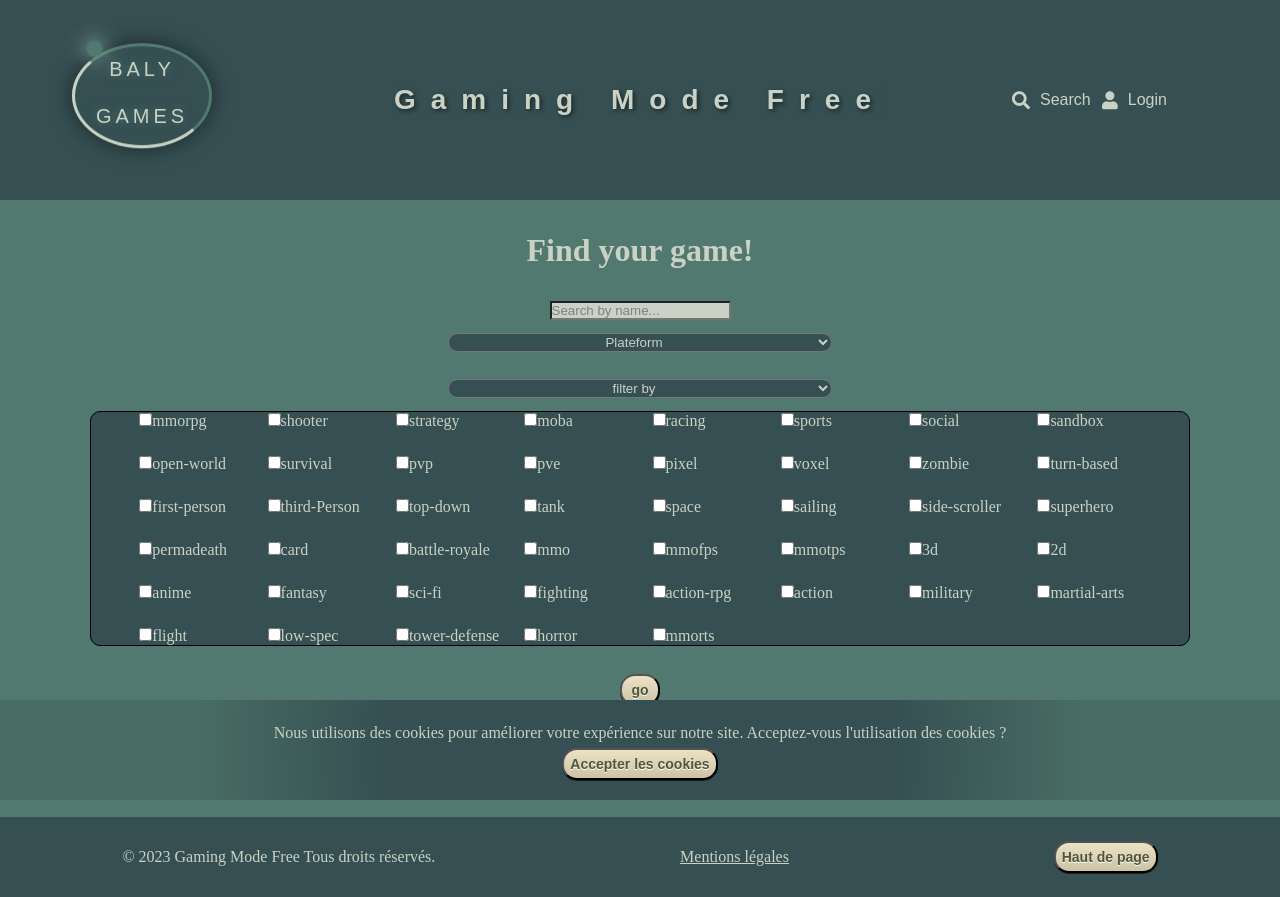
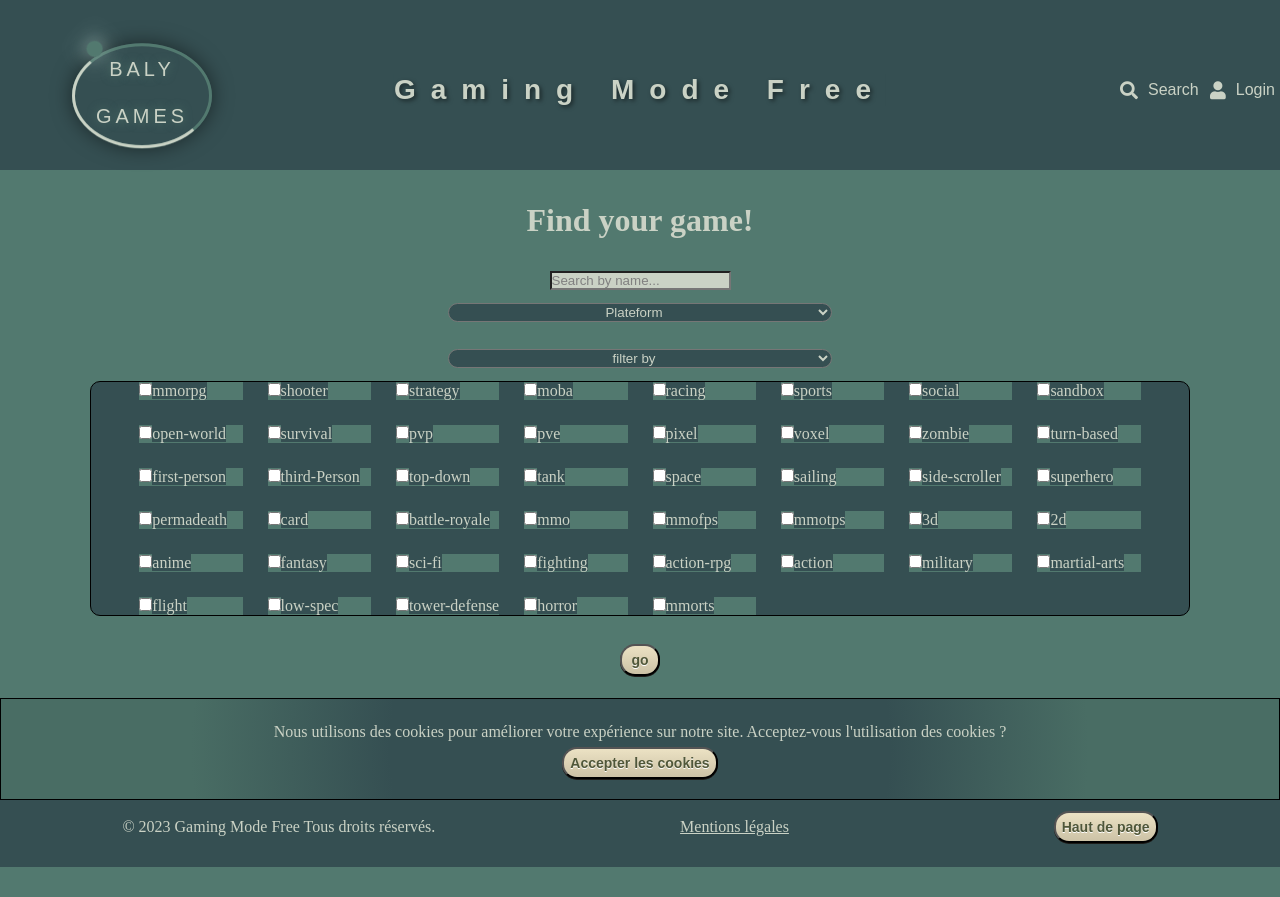
Before and after one commit to Clourc/ProjetApiBALY, an Angular app: page /search in a window 1280 px wide. After the commit the page ends 867 px from the top, so only its background shows below. Built offline with nearby package versions, Linux system fonts and the light colour scheme.

Commit message:
modify css general

```diff
--- a/src/app/cookies-consent/cookies-consent.component.css
+++ b/src/app/cookies-consent/cookies-consent.component.css
@@ -11,6 +11,7 @@
   );
   text-align: center;
   z-index: 100;
+  border: solid 1px black;
 }
 
 p {
--- a/src/app/game-card/game-card.component.css
+++ b/src/app/game-card/game-card.component.css
@@ -34,6 +34,7 @@ a {
   color: black;
   text-decoration: none;
   background-color: #354F52;
+  border-radius: 0 0 10px 10px;
 }
 
 .game-card-info {
@@ -42,7 +43,9 @@ a {
   justify-content: space-between;
   width: 100%;
   height: 100%;
-  background-color: #354F52
+  background-color: #354F52;
+  border-radius: 0 10px 10px 0;
+
 }
 
 .game-category-platform {
@@ -51,7 +54,8 @@ a {
   gap: 1rem;
   padding-top: 5px;
   padding-bottom: 5px;
-  background-color: #354F52
+  background-color: #354F52;
+  border-radius: 0 0 10px 10px;
 }
 
 strong {
--- a/src/app/header/header.component.css
+++ b/src/app/header/header.component.css
@@ -1,8 +1,8 @@
 header {
     background-color: #354F52;
-    padding: 20px;
+    padding: 10px 20px 0;
     display: flex;
-
+    justify-content: space-between;
     align-items: center;
     height: 20vh;
    box-sizing:content-box;
--- a/src/app/header/header.component.html
+++ b/src/app/header/header.component.html
@@ -1,5 +1,5 @@
 <header>
- <div>
+ <div id="logo">
     <a routerLink="/">
       <div class="ring">BAlY GAMES
         <span></span>
--- a/src/app/page-not-found/page-not-found.component.css
+++ b/src/app/page-not-found/page-not-found.component.css
@@ -2,6 +2,7 @@
   background-image:url(https://cdn.pixabay.com/photo/2018/01/31/07/36/secret-3120483_1280.jpg);
  background-size: cover;
  background-repeat: no-repeat;
+ background-position: center;
 
 
   display: flex;
@@ -53,3 +54,11 @@ button {
     opacity: 1;
   }
 }
+
+@media screen and (max-width: 768px) {
+
+  .animated-text, .not-found{
+    font-size: 40px;
+  }
+
+}
--- a/src/app/search/search.component.css
+++ b/src/app/search/search.component.css
@@ -1,6 +1,6 @@
 app-game-card {
   width: 75%;
-  border: solid 1px black;
+  /* border: solid 1px black; */
   border-radius: 0 0 10px 10px;
   margin-bottom: 1rem;
   display: flex;
@@ -8,6 +8,7 @@ app-game-card {
   justify-content: space-around;
   margin-left: auto;
   margin-right: auto;
+  background-color: #354f52;
 }
 
 select {
@@ -55,9 +56,9 @@ label{
   background-color: #354f52;
 }
 
-div{
+/* div{
   background-color: #354f52;
-}
+} */
 
 #platSelect, #sort{
   border-radius: 30px;
```
Also changed, not shown: src/app/app.component.css (line endings or trailing spaces).
